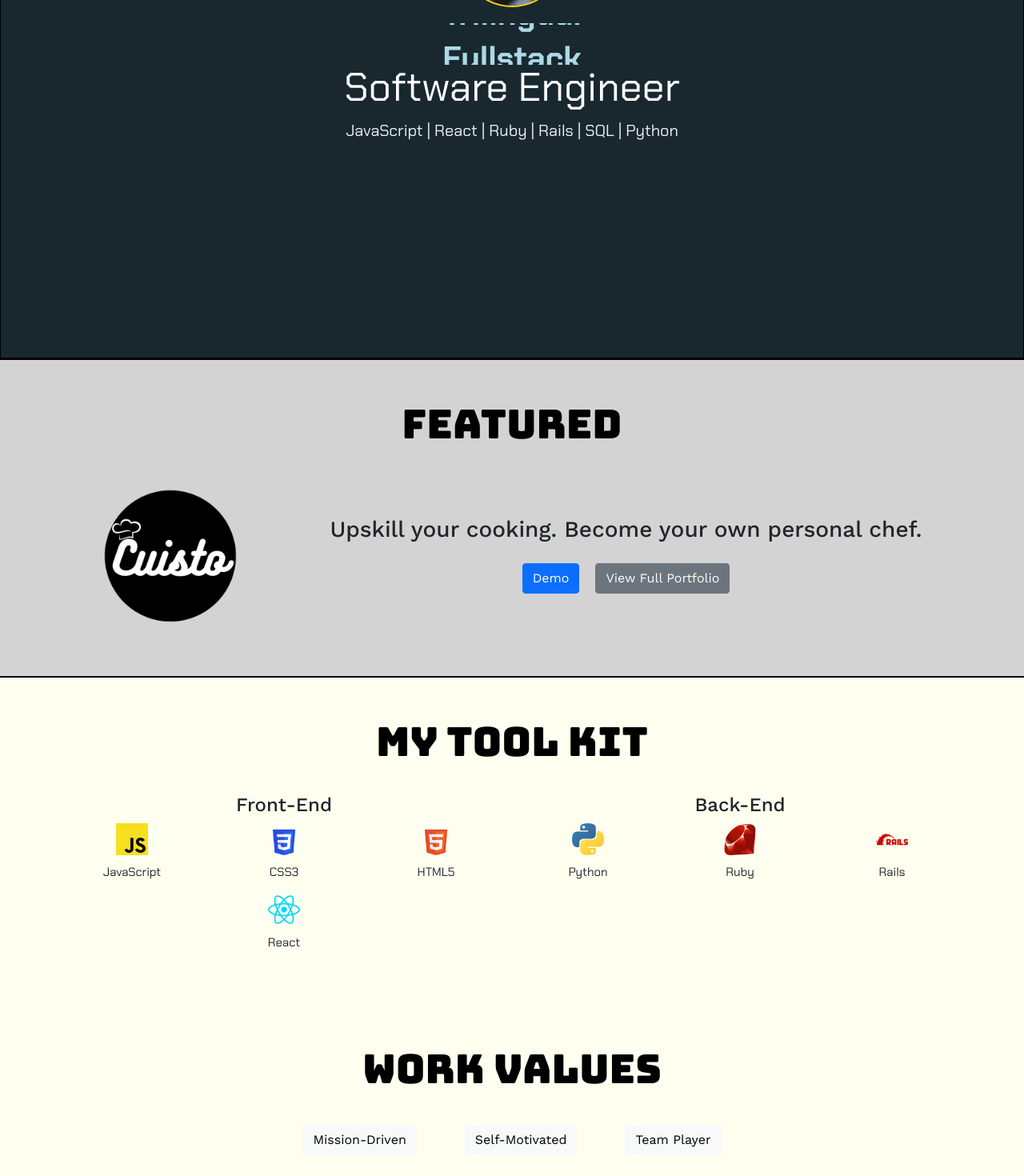
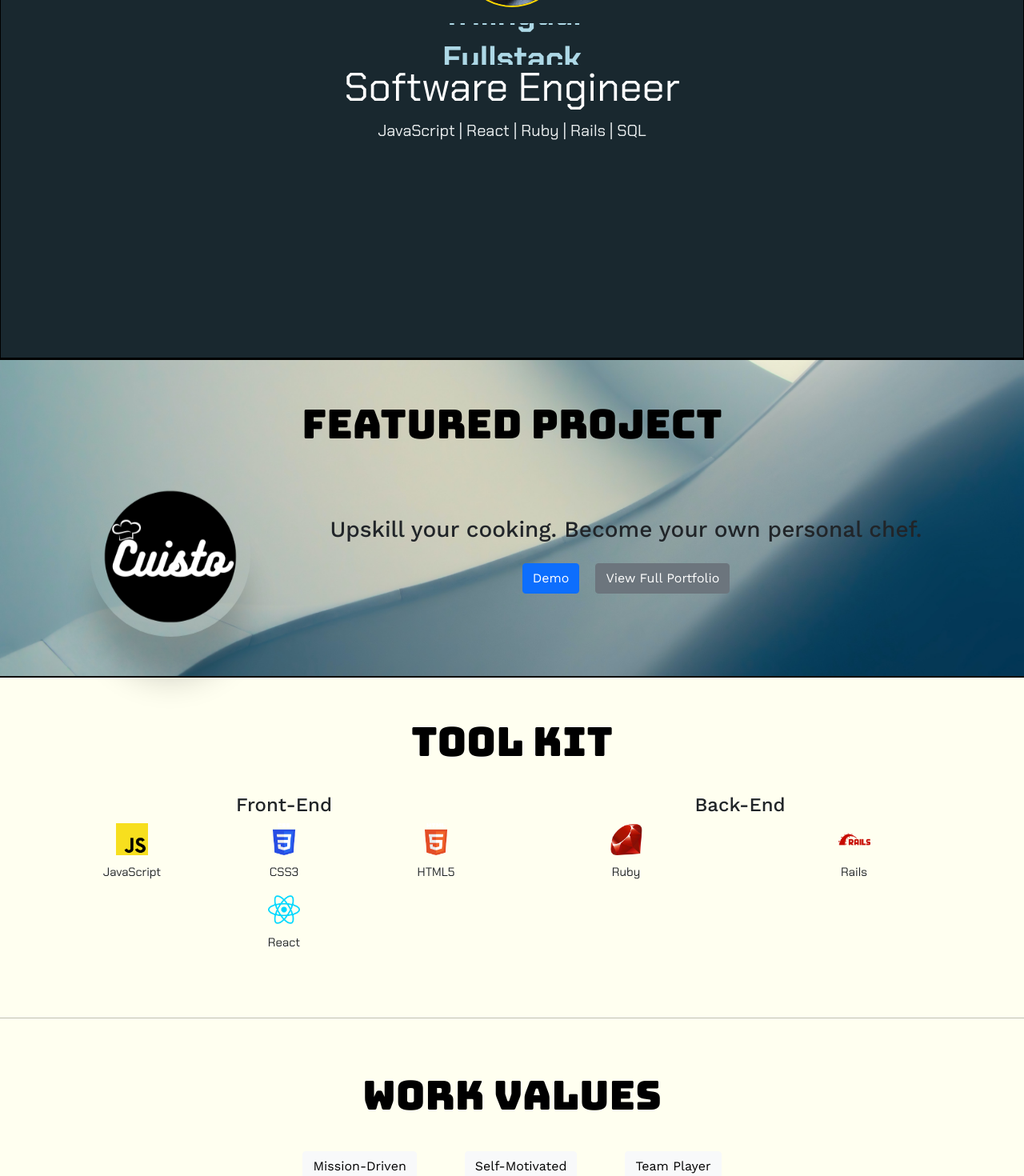
Before and after one commit to ybuchi/portfolio, a React (Create React App) app: page / in a window 1280 px wide. Shown: the part 420-1890 px from the top of the page at 80% size. Built offline with nearby package versions, Linux system fonts and the light colour scheme.

Commit message:
Some styling changes to feature project on the home page.

```diff
--- a/src/Components/About.js
+++ b/src/Components/About.js
@@ -37,6 +37,7 @@ function About(){
         <div id="about-jumbo">
             {/* //Profile Picture */}
             <div id="casual-profile-img"/>
+            <p style={{color: "white"}}>A little bit more about who I am outside of work!</p>
 
             <Container>
                 <Row className="about-container">
@@ -107,56 +108,6 @@ function About(){
                         </Container>
                     </Col>
                 </Row>
-
-                <Row className="about-container">
-                    <Col>
-                        <Container>
-
-                            <Row>
-                                <Col>
-                                    <Row>
-                                    <h4>Front-End</h4>
-                                    <Col>
-                                        <img className="icon2" src={require("./Images/JS.png")} alt="javascript"/>
-                                        <p className="about-list">JavaScript</p>
-                                    </Col>
-                                    <Col>
-                                        <img className="icon2" src={require("./Images/css2.png")} alt="javascript"/>
-                                        <p className="about-list">CSS3</p>
-                                    </Col>
-                                    <Col>
-                                        <img className="icon2" src={require("./Images/html2.png")} alt="javascript"/>
-                                        <p className="about-list">HTML5</p>
-                                    </Col>
-                                    <Col sm={12}>
-                                        <img className="icon2" src={require("./Images/react2.png")} alt="javascript"/>
-                                        <p className="about-list">React</p>
-                                    </Col>
-                                    </Row>
-                                </Col>
-
-                                <Col>
-                                <Row>
-                                <h4>Back-End</h4>
-                                <Col>
-                                    <img className="icon2" src={require("./Images/PY.png")} alt="python"/>
-                                    <p className="about-list">Python</p>
-                                </Col>
-                                <Col>
-                                    <img className="icon2"  src={require("./Images/Rb.png")} alt="ruby"/>
-                                    <p className="about-list">Ruby</p>
-                                </Col>
-                                <Col>
-                                    <img className="icon2"  src={require("./Images/rails2.png")} alt="ruby"/>
-                                    <p className="about-list">Rails</p>
-                                </Col>
-                                </Row>
-                                </Col>
-                            </Row>
-                        </Container>
-                    </Col>
-                </Row>
-
             </Container>
 
         </div>
--- a/src/Components/Home.css
+++ b/src/Components/Home.css
@@ -1,3 +1,18 @@
+
+.floating {
+    animation-name: floating;
+    animation-duration: 2s;
+    animation-iteration-count: infinite;
+    animation-timing-function: ease-in-out;
+    box-shadow: rgba(0, 0, 0, 0.2) 0px 60px 40px -7px;
+    border-radius: 50%;
+}
+
+@keyframes floating {
+    0% { transform: translate(0,  0px); }
+    50%  { transform: translate(0, 10px); }
+    100%   { transform: translate(0, -0px); }
+}
 #profile-pic{
     height: 200px;
     margin-top: 20px;
@@ -95,9 +110,12 @@
 }
 
 #featured{
-    background-color: lightgray;
+    background-color: white;
     border-top: 2px black solid;
     border-bottom: 2px black solid;
+    background-image: url("./Images/minbg.jpg");
+    background-size: cover;
+    background-position: center;
 }
 .content-article{
     margin-top: 0px;
--- a/src/Components/Home.js
+++ b/src/Components/Home.js
@@ -57,7 +57,7 @@ function Home(){
                                                 </ul>
                                             </div>
                                             <p id="software-engineer" style={{textAlign: "center", color: "white"}}>Software Engineer</p>
-                                            <p id="skill-pane" style={{fontSize: "20px"}}>JavaScript | React | Ruby | Rails | SQL | Python</p>
+                                            <p id="skill-pane" style={{fontSize: "20px"}}>JavaScript | React | Ruby | Rails | SQL</p>
                                         </div>
                                     </div>
                                 </Col>
@@ -69,11 +69,11 @@ function Home(){
             <section id="home-content">
 
             <article id="featured" className="content-article">
-                <h2 className="heading-sec">Featured</h2>
+                <h2 className="heading-sec">Featured Project</h2>
                 <Container >
                     <Row>
                         <Col lg={3} sm={12}>
-                            <img src={require("./Images/Cuisto.png")} style={{height: "200px"}} alt="Cuisto"/>
+                            <img className="floating" src={require("./Images/Cuisto.png")} style={{height: "200px"}} alt="Cuisto"/>
                         </Col>
                         <Col lg={9} sm={12} className="vertically-center">
                             <h3>Upskill your cooking. Become your own personal chef.</h3>
@@ -86,7 +86,7 @@ function Home(){
                 </Container>
             </article>
             <article id="toolkit" className="content-article">
-                <h2 className="heading-sec">My Tool Kit</h2>
+                <h2 className="heading-sec">Tool Kit</h2>
                         <Container>
 
                             <Row>
@@ -116,10 +116,6 @@ function Home(){
                                 <Row>
                                 <h4>Back-End</h4>
                                 <Col>
-                                    <img className="icon2" src={require("./Images/PY.png")} alt="python"/>
-                                    <p className="about-list">Python</p>
-                                </Col>
-                                <Col>
                                     <img className="icon2"  src={require("./Images/Rb.png")} alt="ruby"/>
                                     <p className="about-list">Ruby</p>
                                 </Col>
@@ -132,6 +128,7 @@ function Home(){
                             </Row>
                         </Container>
             </article>
+            <hr style={{color: "black"}}/>
 
             <article id="values-article" className="content-article">
             <h2 id="values" className="heading-sec" >Work Values</h2>
--- a/src/Components/Portfolio.js
+++ b/src/Components/Portfolio.js
@@ -18,7 +18,7 @@ function Portfolio(){
             <Container id="portfolio">
                 <h1 id="portfolio-title">Portfolio</h1>
                 <h4>Check out my past and current projects!</h4>
-                <h6>Stay tuned! More updates, projects and info will be updated regularly.</h6>
+                <h6 style={{marginBottom: "40px"}}>Stay tuned! More updates, projects and info will be updated regularly.</h6>
                 <Row>
                     {mappedPortfolioCards}
                 </Row>
--- a/src/Components/ProjectCard.css
+++ b/src/Components/ProjectCard.css
@@ -7,8 +7,8 @@
     padding: 25px;
     border: 1px black solid;
     border-radius: 3px;
-    margin-top: 20px;
-    margin-bottom: 20px;
+    margin-top: 40px;
+    margin-bottom: 40px;
     -webkit-box-shadow: 10px 10px 0px 3px rgba(0,0,0,0.75);
     -moz-box-shadow: 10px 10px 0px 3px rgba(0,0,0,0.75);
     box-shadow: 10px 10px 0px 3px rgba(0,0,0,0.65);
```
Also changed, not shown: src/Components/Images/minbg.jpg (added).
